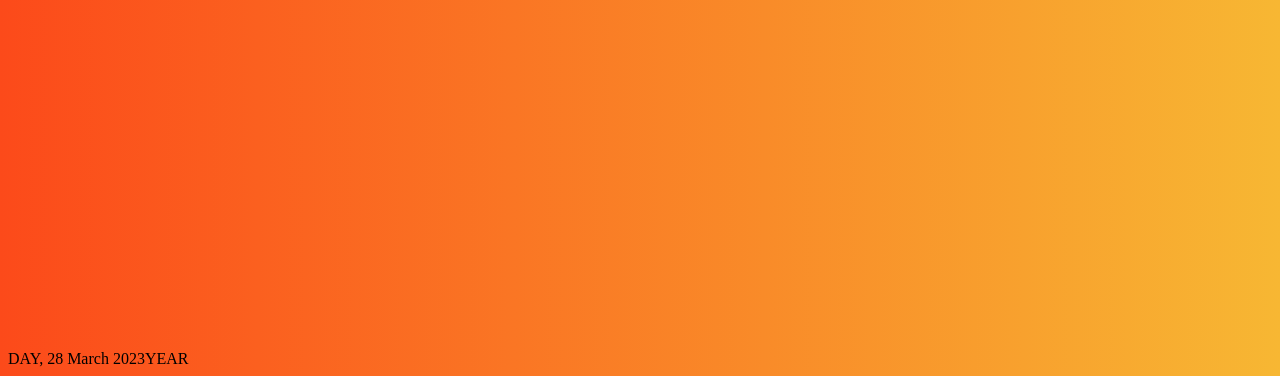
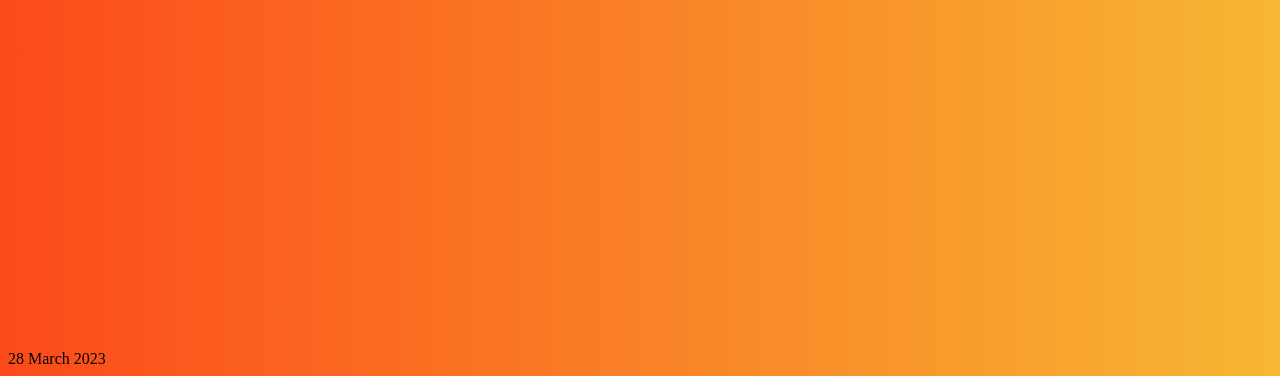
Before and after one commit to dopeboy321/digital-clock, a plain HTML site: page index.html in a window 1280 px wide. Shown: the part 458-834 px from the top of the page. Drawn offline with Linux system fonts and the light colour scheme.

Commit message:
structured divs for dates

```diff
--- a/index.html
+++ b/index.html
@@ -12,7 +12,7 @@
     <div id="clock">
       <span class="hours">HH</span>:<span class="min">MM</span>:<span class="sec">SS</span>
     </div>
-    <div id="date"><span class="day">DAY</span>, <span class="month">MONTH</span><span class="year">YEAR</span></div>
+    <div id="date"><span class="month">MONTH</span></div>
 
   </main>
   <script src="app.js"></script>
```
